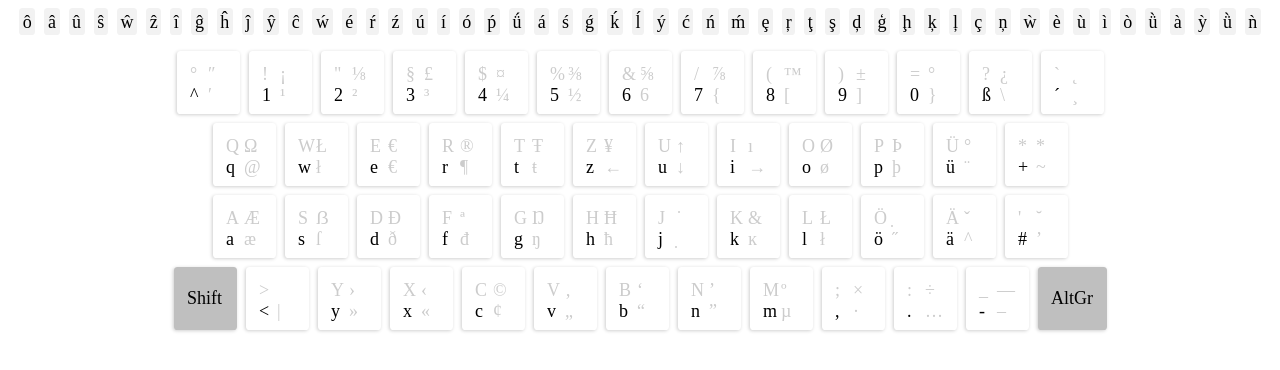
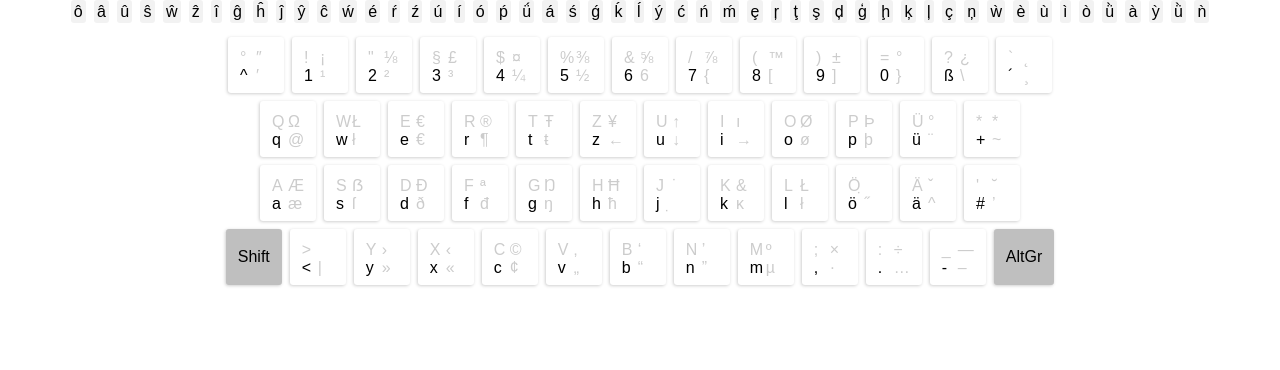
Before and after one commit to IntegerVector/virtual-keyboard, an Angular app: page / in a window 1280 px wide. Shown: the top 370 px of the page. Built offline with nearby package versions, Linux system fonts and the light colour scheme.

Commit message:
global styles added

```diff
--- a/src/styles.css
+++ b/src/styles.css
@@ -1,4 +1,12 @@
 /* You can add global styles to this file, and also import other style files */
 :root {
-  font-size: 18px;
+  font-size: 16px;
+  font-family: Arial, Helvetica, sans-serif;
 }
+
+html, body {
+  width: 100%;
+  height: 100%;
+  margin: 0;
+  padding: 0;
+}
```
